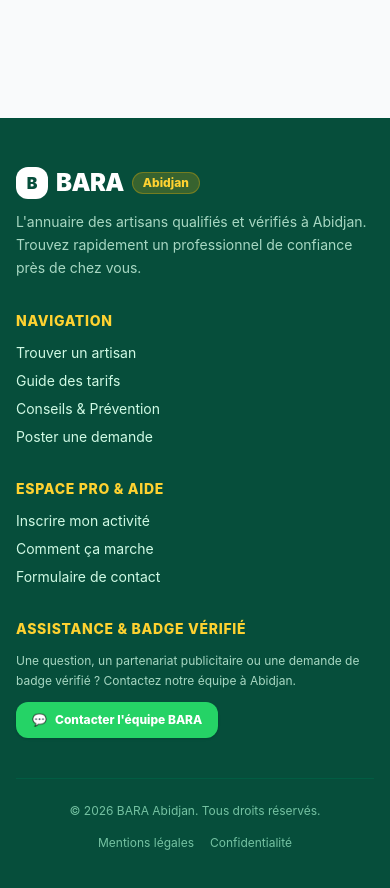
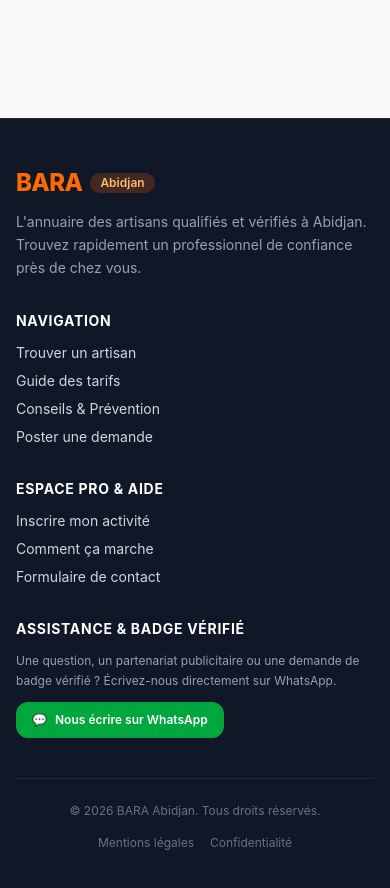
Before and after one commit to siskoteck/bara, a Next.js app: page / in a window 390 px wide. Shown: the part 1810-2698 px from the top of the page. Built offline with nearby package versions, Linux system fonts and the light colour scheme; no server answers; the database is empty.

Commit message:
Conservation couleurs orange d'origine BARA avec navigation mobile et pilule PWA

```diff
--- a/components/layout/Footer.tsx
+++ b/components/layout/Footer.tsx
@@ -2,79 +2,62 @@ import Link from "next/link";
 
 export function Footer() {
   return (
-    <footer className="bg-[#064E3B] text-emerald-100 mt-16 border-t border-emerald-900">
+    <footer className="bg-gray-900 text-gray-300 mt-16 border-t border-gray-800">
       <div className="max-w-7xl mx-auto px-4 sm:px-6 lg:px-8 py-12">
         <div className="grid grid-cols-1 md:grid-cols-4 gap-8">
           {/* Colonne 1 : Présentation BARA */}
           <div className="space-y-3">
             <div className="flex items-center gap-2">
-              <span className="inline-flex items-center justify-center w-8 h-8 rounded-xl bg-white text-[#064E3B] font-black text-base">
-                B
-              </span>
-              <span className="text-2xl font-black tracking-tight text-white">
+              <span className="text-2xl font-extrabold tracking-tight text-orange-500">
                 BARA
               </span>
-              <span className="text-xs font-extrabold bg-amber-400/20 text-amber-300 border border-amber-400/30 px-2.5 py-0.5 rounded-full">
+              <span className="text-xs font-semibold bg-orange-500/20 text-orange-300 px-2.5 py-0.5 rounded-full">
                 Abidjan
               </span>
             </div>
-            <p className="text-sm text-emerald-100/80 leading-relaxed">
+            <p className="text-sm text-gray-400 leading-relaxed">
               L&apos;annuaire des artisans qualifiés et vérifiés à Abidjan.
               Trouvez rapidement un professionnel de confiance près de chez vous.
             </p>
           </div>
-
           {/* Colonne 2 : Navigation rapide */}
           <div>
-            <h3 className="text-sm font-extrabold text-amber-300 uppercase tracking-wider mb-3">
+            <h3 className="text-sm font-bold text-white uppercase tracking-wider mb-3">
               Navigation
             </h3>
             <ul className="space-y-2 text-sm">
               <li>
-                <Link
-                  href="/artisans"
-                  className="hover:text-amber-300 transition"
-                >
+                <Link href="/artisans" className="hover:text-orange-400 transition">
                   Trouver un artisan
                 </Link>
               </li>
               <li>
-                <Link
-                  href="/tarifs"
-                  className="hover:text-amber-300 transition"
-                >
+                <Link href="/tarifs" className="hover:text-orange-400 transition">
                   Guide des tarifs
                 </Link>
               </li>
               <li>
-                <Link
-                  href="/conseils"
-                  className="hover:text-amber-300 transition"
-                >
+                <Link href="/conseils" className="hover:text-orange-400 transition">
                   Conseils & Prévention
                 </Link>
               </li>
               <li>
-                <Link
-                  href="/demande"
-                  className="hover:text-amber-300 transition"
-                >
+                <Link href="/demande" className="hover:text-orange-400 transition">
                   Poster une demande
                 </Link>
               </li>
             </ul>
           </div>
-
           {/* Colonne 3 : Espace Pro & Aide */}
           <div>
-            <h3 className="text-sm font-extrabold text-amber-300 uppercase tracking-wider mb-3">
+            <h3 className="text-sm font-bold text-white uppercase tracking-wider mb-3">
               Espace Pro & Aide
             </h3>
             <ul className="space-y-2 text-sm">
               <li>
                 <Link
                   href="/auth/register"
-                  className="hover:text-amber-300 transition"
+                  className="hover:text-orange-400 transition"
                 >
                   Inscrire mon activité
                 </Link>
@@ -82,54 +65,45 @@ export function Footer() {
               <li>
                 <Link
                   href="/comment-ca-marche"
-                  className="hover:text-amber-300 transition"
+                  className="hover:text-orange-400 transition"
                 >
                   Comment ça marche
                 </Link>
               </li>
               <li>
-                <Link
-                  href="/contact"
-                  className="hover:text-amber-300 transition"
-                >
+                <Link href="/contact" className="hover:text-orange-400 transition">
                   Formulaire de contact
                 </Link>
               </li>
             </ul>
           </div>
-
-          {/* Colonne 4 : Assistance & Badge Vérifié */}
+          {/* Colonne 4 : Support WhatsApp direct */}
           <div>
-            <h3 className="text-sm font-extrabold text-amber-300 uppercase tracking-wider mb-3">
+            <h3 className="text-sm font-bold text-white uppercase tracking-wider mb-3">
               Assistance & Badge Vérifié
             </h3>
-            <p className="text-xs text-emerald-100/80 leading-relaxed mb-3">
+            <p className="text-xs text-gray-400 leading-relaxed mb-3">
               Une question, un partenariat publicitaire ou une demande de badge
-              vérifié ? Contactez notre équipe à Abidjan.
+              vérifié ? Écrivez-nous directement sur WhatsApp.
             </p>
-            <Link
-              href="/contact"
-              className="inline-flex items-center gap-2 bg-[#25D366] hover:bg-green-500 text-white text-xs font-extrabold px-4 py-2.5 rounded-xl shadow-sm transition"
+            <a
+              href="https://wa.me"
+              target="_blank"
+              rel="noopener noreferrer"
+              className="inline-flex items-center gap-2 bg-green-600 hover:bg-green-700 text-white text-xs font-semibold px-4 py-2.5 rounded-xl transition"
             >
-              <span>💬</span> Contacter l&apos;équipe BARA
-            </Link>
+              <span>💬</span> Nous écrire sur WhatsApp
+            </a>
           </div>
         </div>
-
         {/* Bas de page */}
-        <div className="mt-10 pt-6 border-t border-emerald-800/80 flex flex-col sm:flex-row items-center justify-between gap-4 text-xs text-emerald-200/70">
+        <div className="mt-10 pt-6 border-t border-gray-800 flex flex-col sm:flex-row items-center justify-between gap-4 text-xs text-gray-500">
           <p>© 2026 BARA Abidjan. Tous droits réservés.</p>
           <div className="flex items-center gap-4">
-            <Link
-              href="/mentions-legales"
-              className="hover:text-white transition"
-            >
+            <Link href="/mentions-legales" className="hover:text-gray-300">
               Mentions légales
             </Link>
-            <Link
-              href="/politique-confidentialite"
-              className="hover:text-white transition"
-            >
+            <Link href="/confidentialite" className="hover:text-gray-300">
               Confidentialité
             </Link>
           </div>
```
